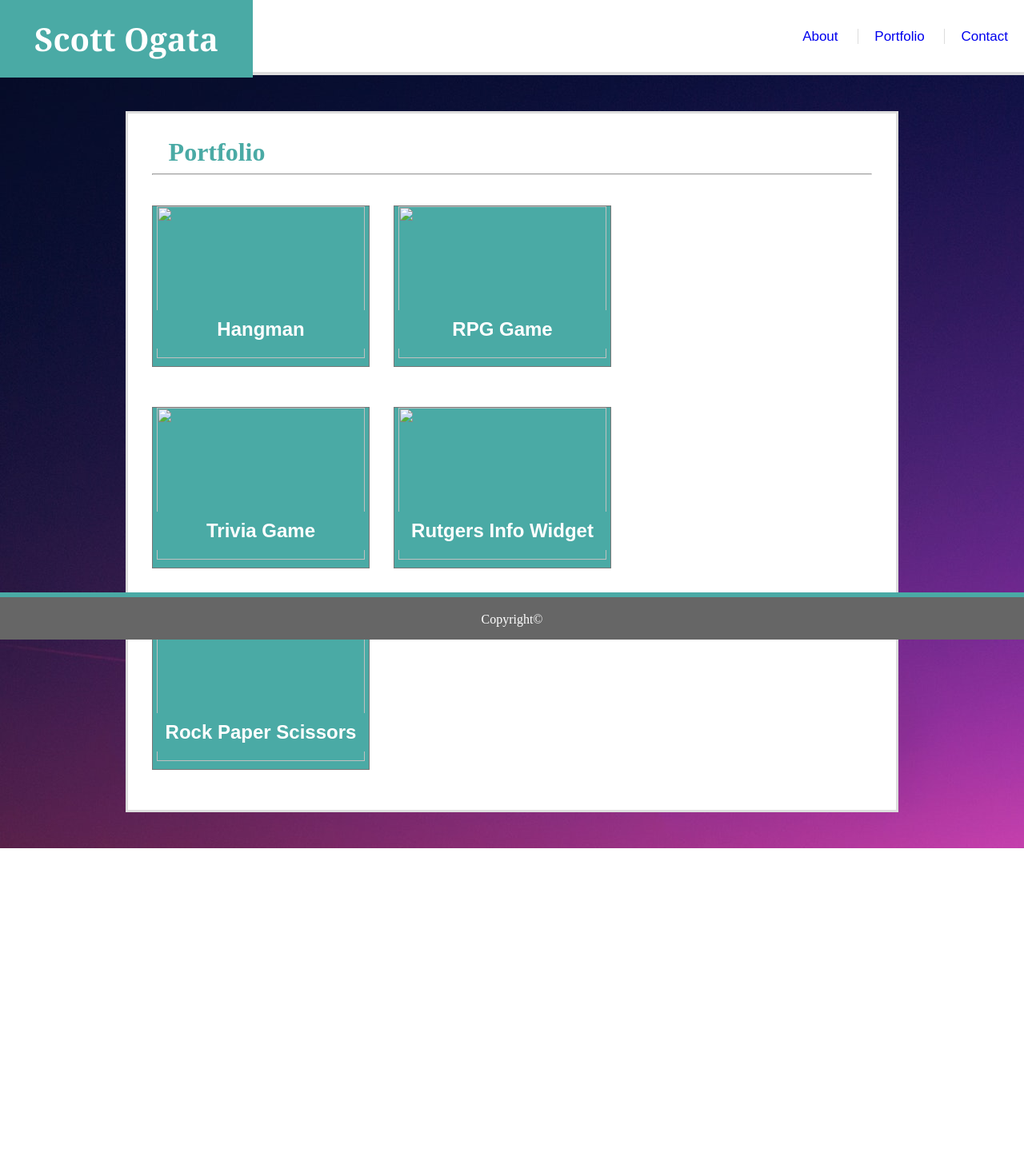
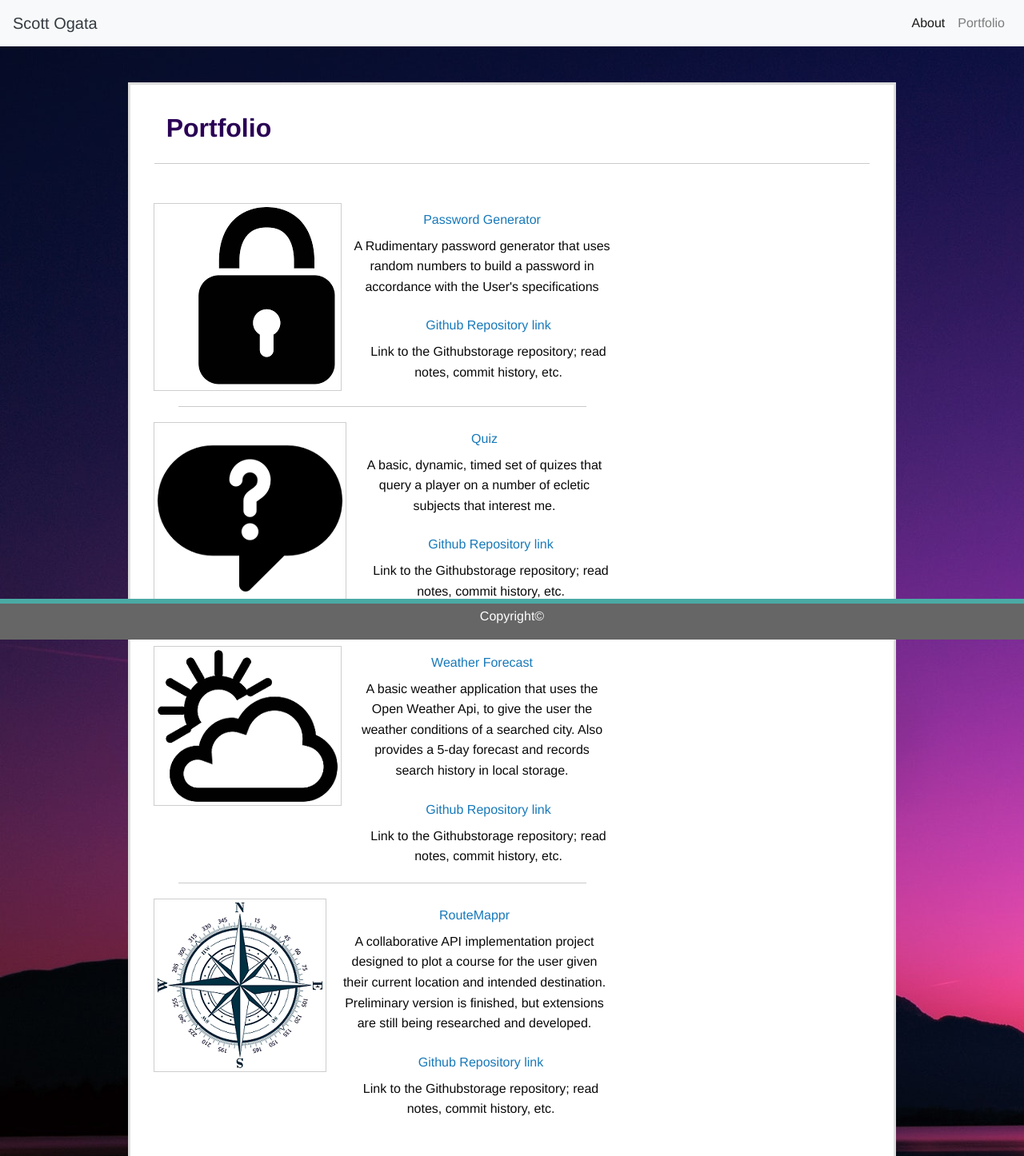
Before and after one commit to amidstasinglebreath/amidstasinglebreath.github.io, a plain HTML site: page Portfolio.html in a window 1280 px wide. Shown: the top 1446 px of the page at 80% size. Before the commit the page ends 1061 px from the top, so only its background shows below. Drawn offline with nearby package versions, Linux system fonts and the light colour scheme.

Commit message:
Portfolio revamp Asset update, portfolo alpha

```diff
--- a/Portfolio.html
+++ b/Portfolio.html
@@ -3,34 +3,48 @@
 
 <head>
   <meta charset="UTF-8">
-  <title>Test Portfolio</title>
+  <title>Portfolio</title>
+
+  <link rel="stylesheet" href="https://maxcdn.bootstrapcdn.com/bootstrap/4.0.0/css/bootstrap.min.css">
+  <link rel="stylesheet" href="https://stackpath.bootstrapcdn.com/font-awesome/4.7.0/css/font-awesome.min.css">
+
+  <link rel="stylesheet" href="css/foundation.css">
+  <link rel="stylesheet" href="css/app.css">
 
   <link rel="stylesheet" type="text/css" href="assets/style.css">
 </head>
 
 <body>
 
-        <div class="navBar">
-                <div class="navContent">
-                  <div class="titleS">
-                      Scott Ogata
-                  </div>
+  <script src="https://code.jquery.com/jquery-3.3.1.slim.min.js"
+    integrity="sha384-q8i/X+965DzO0rT7abK41JStQIAqVgRVzpbzo5smXKp4YfRvH+8abtTE1Pi6jizo"
+    crossorigin="anonymous"></script>
+  <script src="https://cdnjs.cloudflare.com/ajax/libs/popper.js/1.14.7/umd/popper.min.js"
+    integrity="sha384-UO2eT0CpHqdSJQ6hJty5KVphtPhzWj9WO1clHTMGa3JDZwrnQq4sF86dIHNDz0W1"
+    crossorigin="anonymous"></script>
+  <script src="https://stackpath.bootstrapcdn.com/bootstrap/4.3.1/js/bootstrap.min.js"
+    integrity="sha384-JjSmVgyd0p3pXB1rRibZUAYoIIy6OrQ6VrjIEaFf/nJGzIxFDsf4x0xIM+B07jRM"
+    crossorigin="anonymous"></script>
 
-                  <div class="linkObj">
-                    <ul>
-                      <li>
-                        <a href="index.html">About</a>
+  <nav class="navbar navbar-expand-lg navbar-light bg-light">
+    <a class="navbar-brand text-dark" href="#">Scott Ogata</a>
+    <button class="navbar-toggler" type="button" data-toggle="collapse" data-target="#navbarSupportedContent"
+      aria-controls="navbarSupportedContent" aria-expanded="false" aria-label="Toggle navigation">
+      <span class="navbar-toggler-icon"></span>
+    </button>
+
+    <div class="collapse navbar-collapse" id="navbarSupportedContent">
+      <ul class="navbar-nav ml-auto">
+        <li class="nav-item active">
+          <a class="nav-link" href="index.html">About <span class="sr-only">(current)</span></a>
         </li>
-                      <li class="centerNavs">
-                          <a href="Portfolio.html">Portfolio</a>
+        <li class="nav-item">
+          <a class="nav-link" href="Portfolio.html">Portfolio</a>
         </li>
-                      <li>
-                          <a href="Contact.html">Contact</a>
         </li>
       </ul>
     </div>
-                </div>
-              </div>
+  </nav>
 
   <div class="mainContent">
     <div class="contentHeaders">
@@ -40,31 +54,101 @@
 
     <div class="portfolioBox">
 
-                        <div class="pfObj">
-                            <img id = "stock" src="assets/Images/Stock1.PNG">
-                            <div class="label">Hangman</div>
+      <div class="media-object">
+        <div class="media-object-section">
+          <div class="thumbnail">
+            <img src="assets/Images/Lock.png">
+          </div>
+        </div>
+        <div class="media-object-section">
+          <a class="nav-link" href="https://amidstasinglebreath.github.io/hw3/">Password Generator</a>
+          <p>A Rudimentary password generator that uses random numbers to build a password in accordance with the User's specifications</p>
+          <!-- Github Link -->
+          <div class="media-object">
+            <div class="media-object-section main-section">
+            </div>
+            <div class="media-object-section">
+              <a class="nav-link" href="https://github.com/amidstasinglebreath/hw3">Github Repository link</a>
+              <p>Link to the Githubstorage repository; read notes, commit history, etc.</p>
+            </div>
+          </div>
+          <!-- ends -->
+        </div>
       </div>
 
-                        <div class="pfObj">
-                                <img id = "stock" src="assets/Images/Stock2.PNG">
-                                <div class="label">RPG Game</div>
+      <hr>
+
+      <div class="media-object">
+          <div class="media-object-section">
+            <div class="thumbnail">
+              <img src="assets/Images/Quiz Icon.png">
+            </div>
+          </div>
+          <div class="media-object-section">
+            <a class="nav-link" href="https://amidstasinglebreath.github.io/hw4/">Quiz</a>
+            <p>A basic, dynamic, timed set of quizes that query a player on a number of ecletic subjects that interest me.</p>
+            <!-- Github Link -->
+            <div class="media-object">
+              <div class="media-object-section main-section">
+              </div>
+              <div class="media-object-section">
+                <a class="nav-link" href="https://github.com/amidstasinglebreath/hw4">Github Repository link</a>
+                <p>Link to the Githubstorage repository; read notes, commit history, etc.</p>
+              </div>
+            </div>
+            <!-- ends -->
+          </div>
         </div>
 
-                        <div class="pfObj">
-                            <img id = "stock" src="assets/Images/Stock3.PNG">
-                            <div class="label">Trivia Game</div>
+        <hr>
+
+      <div class="media-object">
+          <div class="media-object-section">
+            <div class="thumbnail">
+              <img src="assets/Images/weather.png">
+            </div>
+          </div>
+          <div class="media-object-section">
+            <a class="nav-link" href="https://amidstasinglebreath.github.io/hw6/">Weather Forecast</a>
+            <p>A basic weather application that uses the Open Weather Api, to give the user the weather conditions of a searched city. Also provides a 5-day forecast and records search history in local storage.</p>
+            <!-- Github Link -->
+            <div class="media-object">
+              <div class="media-object-section main-section">
+              </div>
+              <div class="media-object-section">
+                <a class="nav-link" href="https://github.com/amidstasinglebreath/hw6">Github Repository link</a>
+                <p>Link to the Githubstorage repository; read notes, commit history, etc.</p>
+              </div>
+            </div>
+            <!-- ends -->
+          </div>
         </div>
 
-                        <div class="pfObj">
-                                <img id = "stock" src="assets/Images/Stock4.PNG">
-                                <div class="label">Rutgers Info Widget</div>
+        <hr>
+
+        <div class="media-object">
+            <div class="media-object-section">
+              <div class="thumbnail">
+                <img src="assets/Images/Compass.png">
+              </div>
+            </div>
+            <div class="media-object-section">
+              <a class="nav-link" href="https://omerkatan1.github.io/project-1/">RouteMappr</a>
+              <p>A collaborative API implementation project designed to plot a course for the user given their current location and intended destination. Preliminary version is finished, but extensions are still being researched and developed.</p>
+              <!-- Github Link -->
+              <div class="media-object">
+                <div class="media-object-section main-section">
+                </div>
+                <div class="media-object-section">
+                  <a class="nav-link" href="https://github.com/omerkatan1/project-1">Github Repository link</a>
+                  <p>Link to the Githubstorage repository; read notes, commit history, etc.</p>
+                </div>
+              </div>
+              <!-- ends -->
+            </div>
           </div>
 
-                        <div class="pfObj">
-                                <img id = "stock" src="assets/Images/Stock5.PNG">
-                                <div class="label">Rock Paper Scissors</div>
-                            </div>
-
+<!-- Portfolio Box end -->
     </div>
 
   </div>
@@ -73,6 +157,11 @@
     <p id="copy">Copyright©</p>
   </div>
 
+
+  <script src="js/vendor/jquery.js"></script>
+  <script src="js/vendor/what-input.js"></script>
+  <script src="js/vendor/foundation.js"></script>
+  <script src="js/app.js"></script>
 </body>
 
 </html>
--- a/assets/style.css
+++ b/assets/style.css
@@ -70,7 +70,7 @@ li a{
 .contentHeaders{
     font-size: 32px;
     font-weight: bold;
-    color: #4aaaa5;
+    color: rgb(42, 0, 85);
     margin-top: 30px;
     margin-left: 30px;
     margin-right: 80%;
@@ -181,3 +181,30 @@ input[type=submit] {
     border: none;
     cursor: pointer;
 }
+
+@media only screen and (max-width: 980px){
+    .mainContent  {
+        width:80%;
+        margin-left:10%;
+    }
+
+}
+
+@media only screen and (max-width: 760px) {
+    .mainContent  {
+        width:80%;
+        margin-left:5%;
+    }
+
+}
+
+@media only screen and (max-width: 640px) {
+    .mainContent {
+        width:70%;
+        margin-left:5%;
+        margin-top:5%;
+        display:block;
+        margin-right: 5%;
+    }
+
+}
```
Also changed, not shown: index.html (+52 -22 lines), assets/Images/Compass.png (added), assets/Images/GitHub-Mark.png (added), assets/Images/Lock.png (added), assets/Images/Quiz Icon.png (added), assets/Images/weather.png (added). Lines whose indentation alone changed are shown as unchanged.
